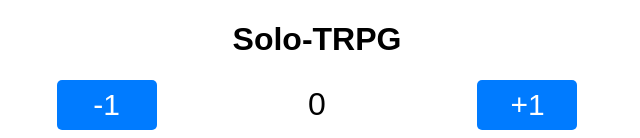
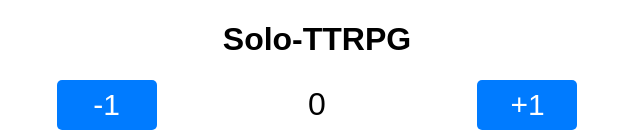
Before and after one commit to KotyaSensei/TRPG-Generators, a plain HTML site: page solo.html in a window 1280 px wide. Shown: the top 138 px of the page, without its empty margins (323-963 px from the left). Drawn offline with Linux system fonts and the light colour scheme.

Commit message:
Update solo.html

```diff
--- a/solo.html
+++ b/solo.html
@@ -3,7 +3,7 @@
   <head>
     <meta charset="UTF-8" />
     <meta name="viewport" content="width=device-width, initial-scale=1.0" />
-    <title>Solo-TRPG</title>
+    <title>Solo-TTRPG</title>
     <style>
       body {
         font-family: Arial, sans-serif;
@@ -121,7 +121,7 @@
 
   <body>
     <div class="container">
-      <h1>Solo-TRPG</h1>
+      <h1>Solo-TTRPG</h1>
       <div class="counter-container">
         <button
           class="button"
```
